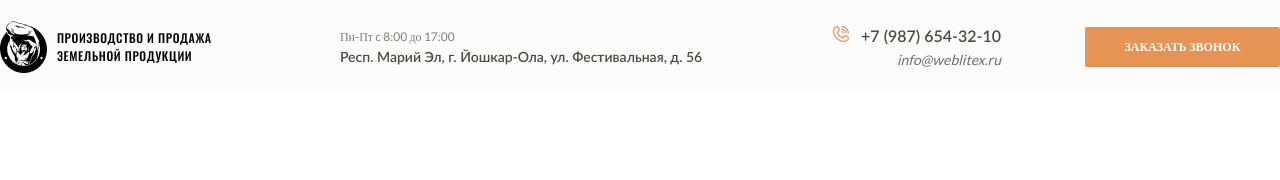
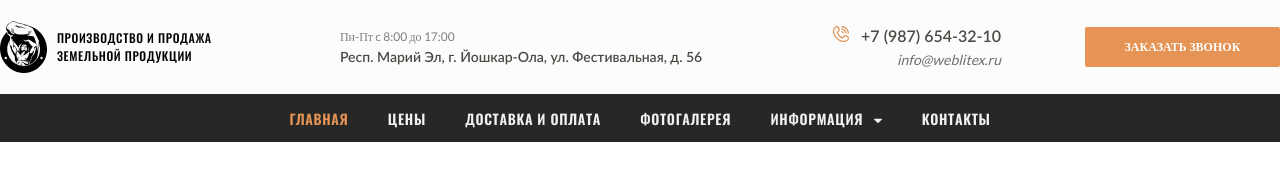
Before and after one commit to Denis-Deonis/Construction-Materials, a plain HTML site: page index.html in a window 1280 px wide. Drawn offline with Linux system fonts and the light colour scheme.

Commit message:
feat: add menu

```diff
--- /dev/null
+++ b/blocks/menu/__container/menu__container.css
@@ -0,0 +1,11 @@
+.menu__container {
+    width: 43.8125rem;
+    display: flex;
+    flex-direction: row;
+    align-items: center;
+    justify-content: space-between;
+    list-style-type: none;
+    color: #F2F2F2;
+    padding: 0;
+    margin: 0;
+}
--- /dev/null
+++ b/blocks/menu/__dropdown-content/menu__dropdown-content.css
@@ -0,0 +1,22 @@
+.menu__dropdown-content {
+    display: none;
+    position: absolute;
+    text-decoration: none;
+    list-style-type: none;
+    background-color:  #272725;
+}
+
+.menu__dropdown-content li {
+    text-align: center;
+    padding: 0 .6875rem 0 0;
+    font-weight: 400;
+    font-size: 14px;
+}
+
+.menu__dropdown:hover .menu__dropdown-content {
+    display: block;
+}
+
+.menu__dropdown-content a:hover {
+    color: #E59456;
+}
--- /dev/null
+++ b/blocks/menu/__dropdown/menu__dropdown.css
@@ -0,0 +1,14 @@
+.menu__dropdown {
+    position: relative;
+    display: inline-block;
+    margin: 0;
+    padding: 0;
+}
+
+.menu__dropdown::after {
+    content: url(../../../images/header/Frame.svg);
+    width: .5rem;
+    height: .5rem;
+    padding: 0 0 0 .4375rem;
+    margin: 0;
+}
--- /dev/null
+++ b/blocks/menu/__link/_active/menu__link_active.css
@@ -0,0 +1,3 @@
+.menu__link_active a {
+    color: #E59456;
+}
--- /dev/null
+++ b/blocks/menu/__link/menu__link.css
@@ -0,0 +1,19 @@
+.menu__link a {
+    font-family: Oswald;
+    font-style: normal;
+    font-weight: 600;
+    font-size: .875rem;
+    line-height: 1.3125rem;
+
+    letter-spacing: 0.05em;
+    text-transform: uppercase;
+
+    color: #F2F2F2;
+    text-decoration: none;
+    padding: 0;
+    margin: 0;
+}
+
+.menu__link a:hover {
+    color: #E59456;
+}
--- /dev/null
+++ b/blocks/menu/menu.css
@@ -0,0 +1,8 @@
+.menu {
+    width: 100%;
+    height: 3rem;
+    display: flex;
+    flex-direction: row;
+    justify-content: center;
+    background-color:  #272725;
+}
--- a/index.html
+++ b/index.html
@@ -41,8 +41,33 @@
 				</li>
 			</ul>
 		</address>
-		<nav>
-			<ul class="header__menu">
+		<nav class="menu">
+			<ul class="menu__container">
+				<li class="menu__link menu__link_active"><a href="">
+					Главная
+				</a></li>
+				<li class="menu__link"><a href="">
+					Цены
+				</a></li>
+				<li class="menu__link"><a href="">
+					Доставка и оплата
+				</a></li>
+				<li class="menu__link"><a href="">
+					Фотогалерея
+				</a></li>
+				<li class="menu__link menu__dropdown">
+					<a  href="">
+						Информация
+					</a>
+					<ul class="menu__dropdown-content">
+						<li class="menu__link"><a>Реквизиты</a></li>
+						<li class="menu__link"><a>Вакансии</a></li>
+						<li class="menu__link"><a>Документы</a></li>
+					</ul>
+				</li>
+				<li class="menu__link "><a href="">
+					Контакты
+				</a></li>
 			</ul>
 		</nav>
 	</header>
--- a/pages/index.css
+++ b/pages/index.css
@@ -17,8 +17,16 @@
 @import url(../blocks/header/__telephone-number/header__telephone-number.css);
 @import url(../blocks/header/__email/header__email.css);
 @import url(../blocks/header/__item-button/header__item-button.css);
+/* </header> */
 
-/* </header> */
+/* <menu> */
+@import url(../blocks/menu/menu.css);
+@import url(../blocks/menu/__container/menu__container.css);
+@import url(../blocks/menu/__link/menu__link.css);
+@import url(../blocks/menu/__link/_active/menu__link_active.css);
+@import url(../blocks/menu/__dropdown/menu__dropdown.css);
+@import url(../blocks/menu/__dropdown-content/menu__dropdown-content.css);
+/* </menu> */
 
 @import url(../blocks/button/button.css);
 @import url(../blocks/button/__theme-header/button__theme-header.css);
```
Also changed, not shown: images/header/Frame.svg (added).
